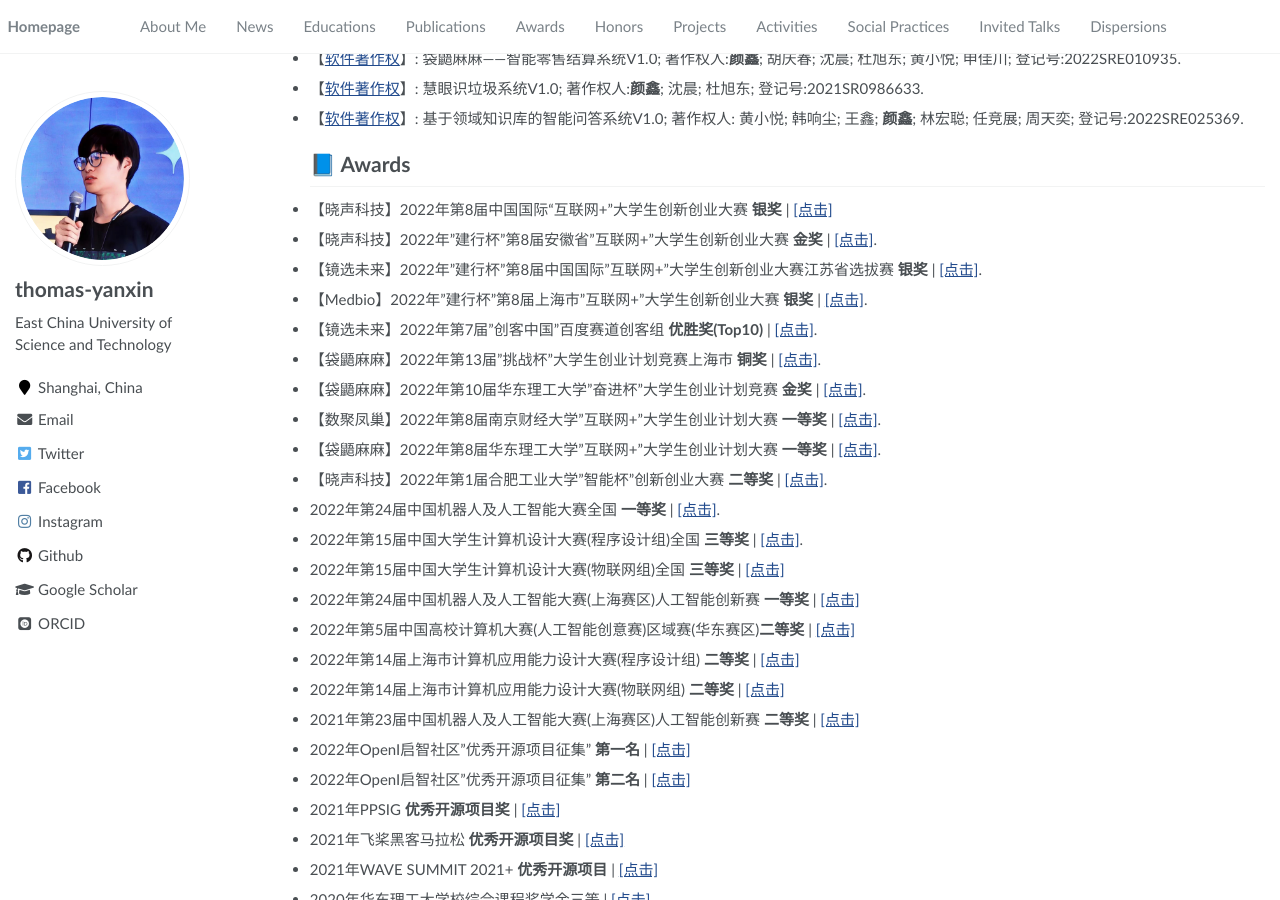
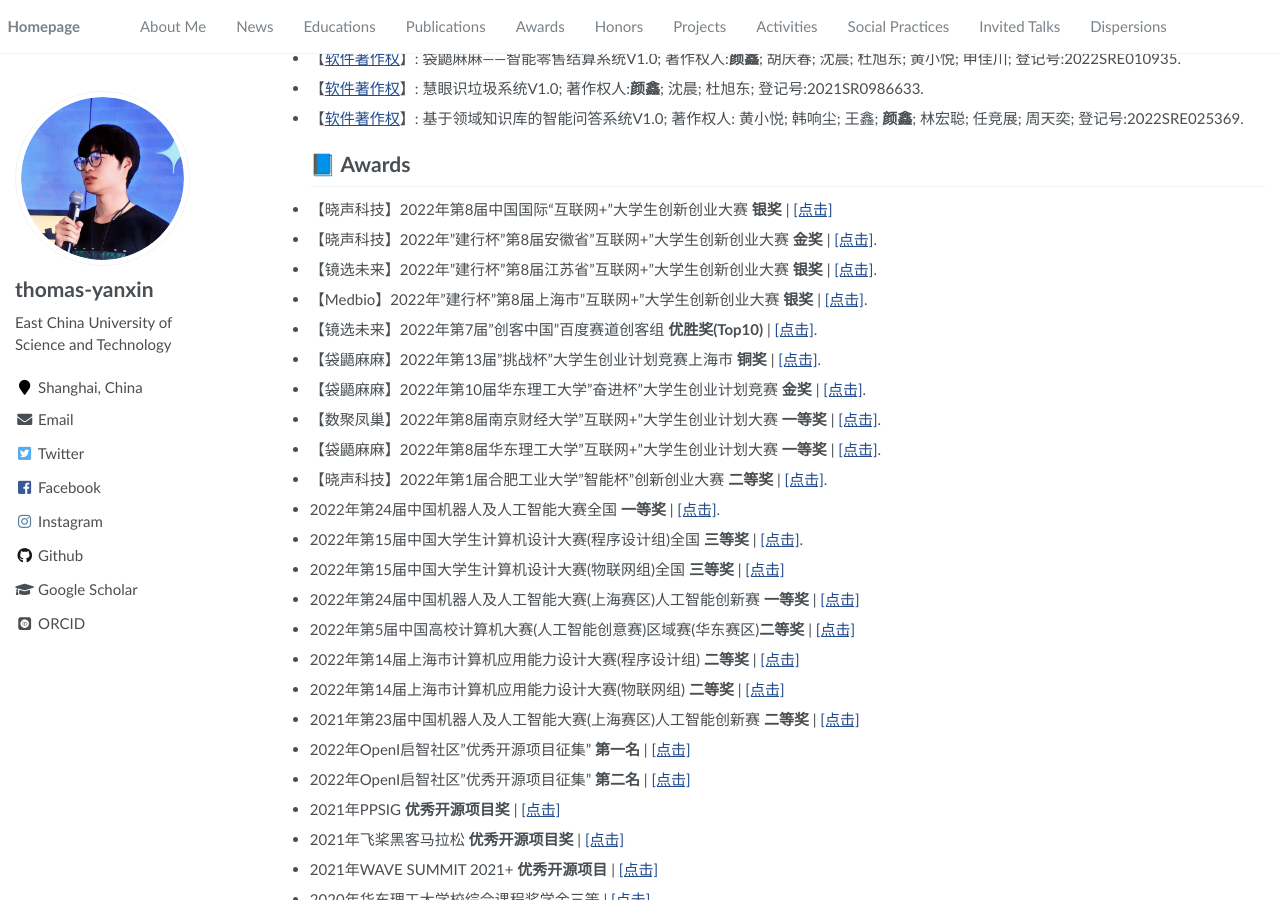
Before and after one commit to thomas-yanxin/thomas-yanxin.github.io, a Jekyll site: the page built from _pages/about.md, in a window 1280 px wide and 900 px high, scrolled down 631 px. Built offline with Jekyll 4.4.1, drawn with Linux system fonts in a browser that asks for light colours; some web fonts are replaced.

Commit message:
Update about.md

```diff
--- a/_pages/about.md
+++ b/_pages/about.md
@@ -41,7 +41,7 @@ redirect_from:
 
 * 【晓声科技】2022年"建行杯"第8届安徽省"互联网+"大学生创新创业大赛 <strong>金奖</strong> \| [\[点击\]](/proof/).
 
-* 【镜选未来】2022年"建行杯"第8届中国国际"互联网+"大学生创新创业大赛江苏省选拔赛 <strong>银奖</strong> \| [\[点击\]](https://github.com/thomas-yanxin/thomas-yanxin.github.io/blob/master/proof/%E7%AC%AC%E5%85%AB%E5%B1%8A%E6%B1%9F%E8%8B%8F%E7%9C%81%E2%80%9C%E4%BA%92%E8%81%94%E7%BD%91%2B%E2%80%9D%E5%A4%A7%E5%AD%A6%E7%94%9F%E5%88%9B%E6%96%B0%E5%88%9B%E4%B8%9A%E5%A4%A7%E8%B5%9B_%E8%B7%AF%E6%BC%94%E9%A1%B9%E7%9B%AE%E8%AF%84%E5%AE%A1%E7%BB%93%E6%9E%9C%E5%8F%91%E5%B8%83%E7%89%88%E6%9C%AC%20.pdf).
+* 【镜选未来】2022年"建行杯"第8届江苏省"互联网+"大学生创新创业大赛 <strong>银奖</strong> \| [\[点击\]](https://github.com/thomas-yanxin/thomas-yanxin.github.io/blob/master/proof/%E7%AC%AC%E5%85%AB%E5%B1%8A%E6%B1%9F%E8%8B%8F%E7%9C%81%E2%80%9C%E4%BA%92%E8%81%94%E7%BD%91%2B%E2%80%9D%E5%A4%A7%E5%AD%A6%E7%94%9F%E5%88%9B%E6%96%B0%E5%88%9B%E4%B8%9A%E5%A4%A7%E8%B5%9B_%E8%B7%AF%E6%BC%94%E9%A1%B9%E7%9B%AE%E8%AF%84%E5%AE%A1%E7%BB%93%E6%9E%9C%E5%8F%91%E5%B8%83%E7%89%88%E6%9C%AC%20.pdf).
 
 * 【Medbio】2022年"建行杯"第8届上海市"互联网+"大学生创新创业大赛 <strong>银奖</strong> \| [\[点击\]](https://github.com/thomas-yanxin/thomas-yanxin.github.io/blob/master/proof/%E7%AC%AC%E5%85%AB%E5%B1%8A%E4%B8%8A%E6%B5%B7%E5%B8%82%E2%80%9C%E4%BA%92%E8%81%94%E7%BD%91%2B%E2%80%9D%E5%A4%A7%E5%AD%A6%E7%94%9F%E5%88%9B%E6%96%B0%E5%88%9B%E4%B8%9A%E5%A4%A7%E8%B5%9B_%E4%B8%BB%E8%B5%9B%E9%81%93.pdf).
 
```
